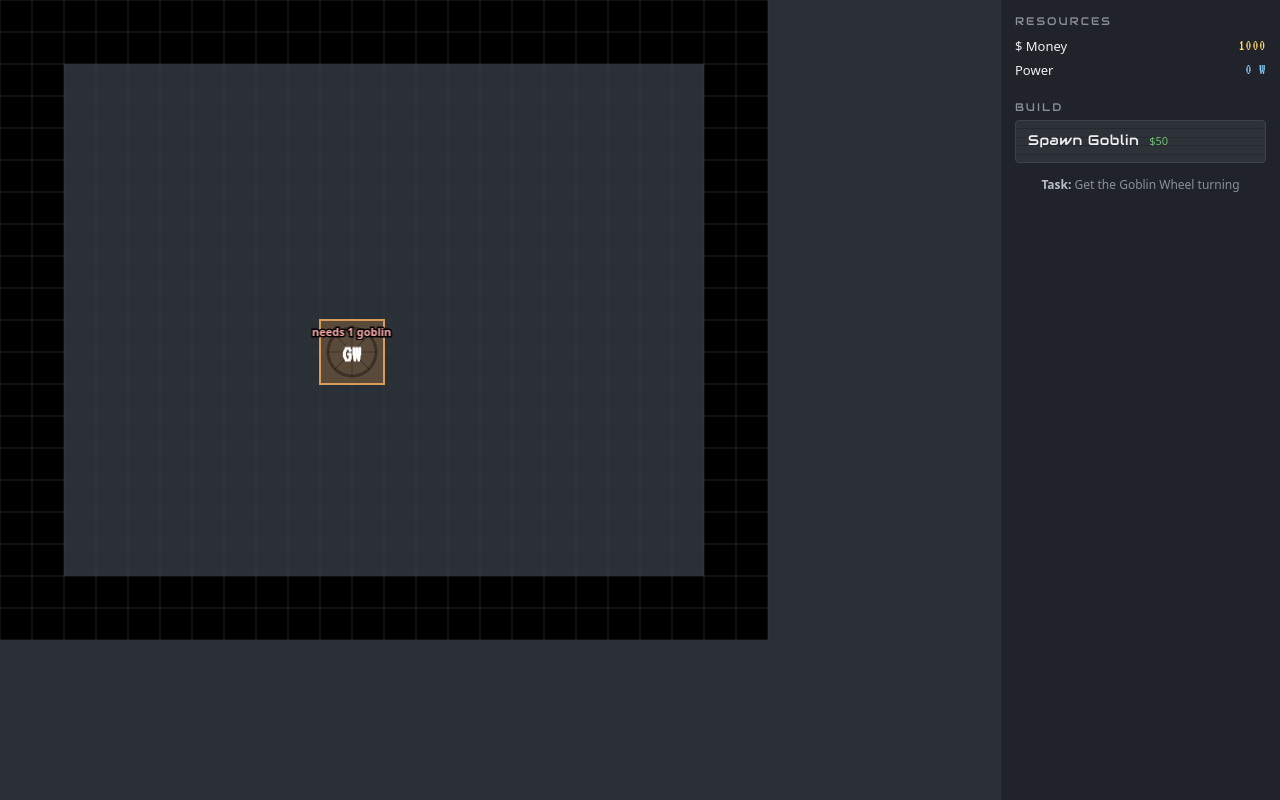
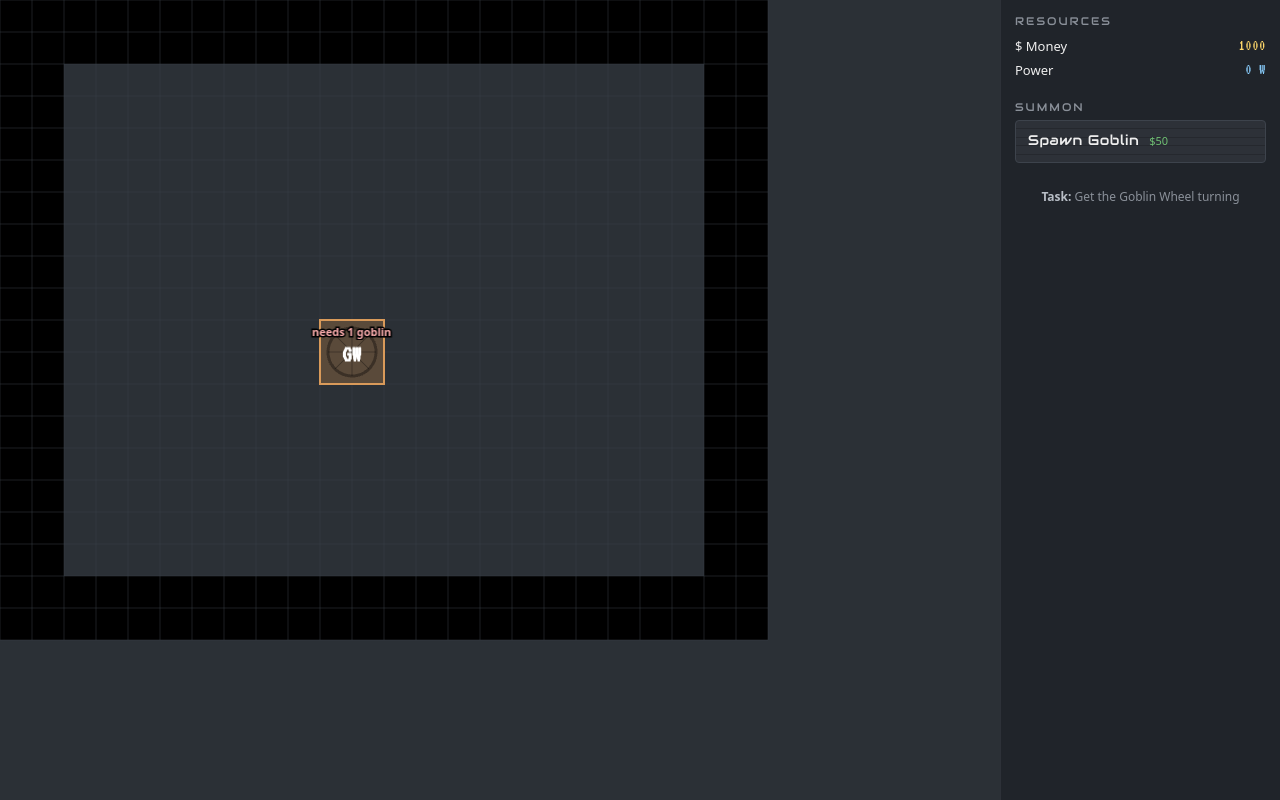
Before and after one commit to mgm52/mgm52.github.io, a website built with Vite: page index.html in a window 1280 px wide. Built offline with nearby package versions, Linux system fonts and the light colour scheme; animation ran at ten frames a second.

```diff
--- a/index.html
+++ b/index.html
@@ -194,10 +194,15 @@
           <div class="resource-row"><span>$ Money</span><span class="resource-value" id="money">0</span></div>
           <div class="resource-row"><span>Power</span><span class="resource-value" id="power">0 / 0 W</span></div>
         </div>
-        <div class="panel">
+        <div class="panel" id="panel-summon">
+          <div class="panel-title">Summon</div>
+          <div id="summon-list"></div>
+        </div>
+        <div class="panel" id="panel-build">
           <div class="panel-title">Build</div>
           <div id="build-list"></div>
         </div>
+        <div id="task-text" class="task-text"></div>
       </div>
     </div>
     <script type="module" src="/src/main.ts"></script>
--- a/src/render.ts
+++ b/src/render.ts
@@ -38,6 +38,15 @@ export type RenderContext = {
 export async function createRender(parent: HTMLElement, walls: Set<string>): Promise<RenderContext> {
   const initW = parent.clientWidth || window.innerWidth || WORLD.width;
   const initH = parent.clientHeight || window.innerHeight || WORLD.height;
+  console.log('[render] init dims', {
+    parentClientW: parent.clientWidth,
+    parentClientH: parent.clientHeight,
+    windowInnerW: window.innerWidth,
+    windowInnerH: window.innerHeight,
+    initW,
+    initH,
+    dpr: window.devicePixelRatio,
+  });
   const app = new Application();
   await app.init({
     background: '#2b3036',
@@ -51,6 +60,14 @@ export async function createRender(parent: HTMLElement, walls: Set<string>): Pro
   app.canvas.style.width = '100%';
   app.canvas.style.height = '100%';
   app.canvas.style.display = 'block';
+  console.log('[render] post-append', {
+    canvasW: app.canvas.width,
+    canvasH: app.canvas.height,
+    canvasStyleW: app.canvas.style.width,
+    canvasStyleH: app.canvas.style.height,
+    parentClientW: parent.clientWidth,
+    parentClientH: parent.clientHeight,
+  });
 
   const worldLayer = new Container();
   const buildingLayer = new Container();
@@ -86,25 +103,43 @@ export async function createRender(parent: HTMLElement, walls: Set<string>): Pro
     viewport: { width: initW, height: initH },
   };
 
-  const syncViewport = () => {
+  const syncViewport = (origin: string) => {
     const w = parent.clientWidth;
     const h = parent.clientHeight;
-    if (w <= 0 || h <= 0) return;
-    if (ctx.viewport.width === w && ctx.viewport.height === h) return;
+    if (w <= 0 || h <= 0) {
+      console.log('[render] syncViewport skipped (zero dims)', { origin, w, h });
+      return;
+    }
+    if (ctx.viewport.width === w && ctx.viewport.height === h) {
+      console.log('[render] syncViewport no-op', { origin, w, h });
+      return;
+    }
+    console.log('[render] syncViewport resize', {
+      origin,
+      from: { ...ctx.viewport },
+      to: { w, h },
+      canvasBeforeW: app.canvas.width,
+      canvasBeforeH: app.canvas.height,
+    });
     app.renderer.resize(w, h);
     ctx.viewport.width = w;
     ctx.viewport.height = h;
     clampCamera(ctx);
+    console.log('[render] syncViewport done', {
+      canvasAfterW: app.canvas.width,
+      canvasAfterH: app.canvas.height,
+      canvasStyleW: app.canvas.style.width,
+      canvasStyleH: app.canvas.style.height,
+    });
   };
-  syncViewport();
-  requestAnimationFrame(syncViewport);
-  window.addEventListener('resize', syncViewport);
+  syncViewport('initial');
+  requestAnimationFrame(() => syncViewport('rAF'));
+  window.addEventListener('resize', () => syncViewport('window-resize'));
   if ('ResizeObserver' in window) {
-    new ResizeObserver(syncViewport).observe(parent);
+    new ResizeObserver(() => syncViewport('ResizeObserver')).observe(parent);
   }
-  // Belt-and-suspenders: also re-check on first few render frames in case
-  // layout settles late (web fonts, etc.).
-  for (const t of [50, 200, 800]) setTimeout(syncViewport, t);
+  // Re-check after layout / font load delays.
+  for (const t of [50, 200, 800]) setTimeout(() => syncViewport(`timeout-${t}`), t);
 
   return ctx;
 }
--- a/src/ui.ts
+++ b/src/ui.ts
@@ -45,9 +45,10 @@ export type UICallbacks = {
 };
 
 export function setupUI(state: GameState, callbacks: UICallbacks) {
+  const summonList = document.getElementById('summon-list')!;
   const buildList = document.getElementById('build-list')!;
 
-  // Spawn Goblin button
+  // Spawn Goblin button (Summon section)
   const spawnBtn = document.createElement('button');
   spawnBtn.className = 'build-button';
   spawnBtn.id = 'btn-spawn-goblin';
@@ -61,7 +62,7 @@ export function setupUI(state: GameState, callbacks: UICallbacks) {
     </div>
   `;
   spawnBtn.addEventListener('click', callbacks.onSpawnGoblin);
-  buildList.appendChild(spawnBtn);
+  summonList.appendChild(spawnBtn);
 
   // One button per building kind
   for (const kind of SORTED_KINDS) {
@@ -93,13 +94,6 @@ export function setupUI(state: GameState, callbacks: UICallbacks) {
     btn.addEventListener('click', () => callbacks.onBuildBuilding(kind));
     buildList.appendChild(btn);
   }
-
-  // Tutorial task line lives at the bottom — locked buttons are display:none,
-  // so this naturally appears under the bottom-most visible button.
-  const taskEl = document.createElement('div');
-  taskEl.className = 'task-text';
-  taskEl.id = 'task-text';
-  buildList.appendChild(taskEl);
 
   // Destroy button on the info panel — uses currently-selected building from state.
   document.getElementById('info-destroy')!.addEventListener('click', () => {
@@ -160,13 +154,20 @@ export function refreshUI(state: GameState) {
   // Tutorial: figure out which kinds are unlocked and what the current task is.
   const unlocked = new Set<BuildingKind>();
   let currentTask: Task | null = null;
-  for (const t of TASKS) {
+  let firstTaskDone = false;
+  for (let i = 0; i < TASKS.length; i++) {
+    const t = TASKS[i];
     if (t.isDone(state)) {
       for (const k of t.unlocks) unlocked.add(k);
+      if (i === 0) firstTaskDone = true;
     } else if (!currentTask) {
       currentTask = t;
     }
   }
+  // Build panel only appears once the first tutorial task is done.
+  const buildPanel = document.getElementById('panel-build')!;
+  buildPanel.style.display = firstTaskDone ? '' : 'none';
+
   const taskEl = document.getElementById('task-text')!;
   if (currentTask) {
     taskEl.style.display = '';
```
